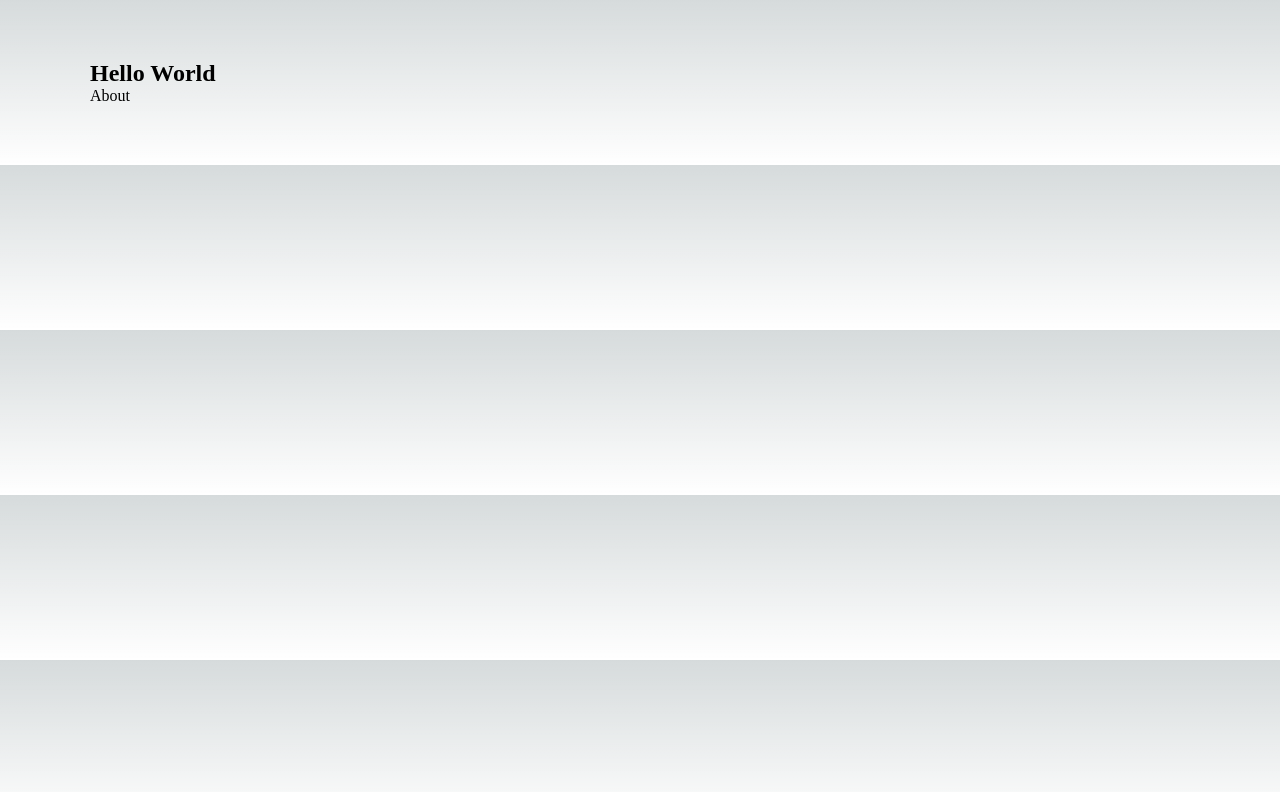
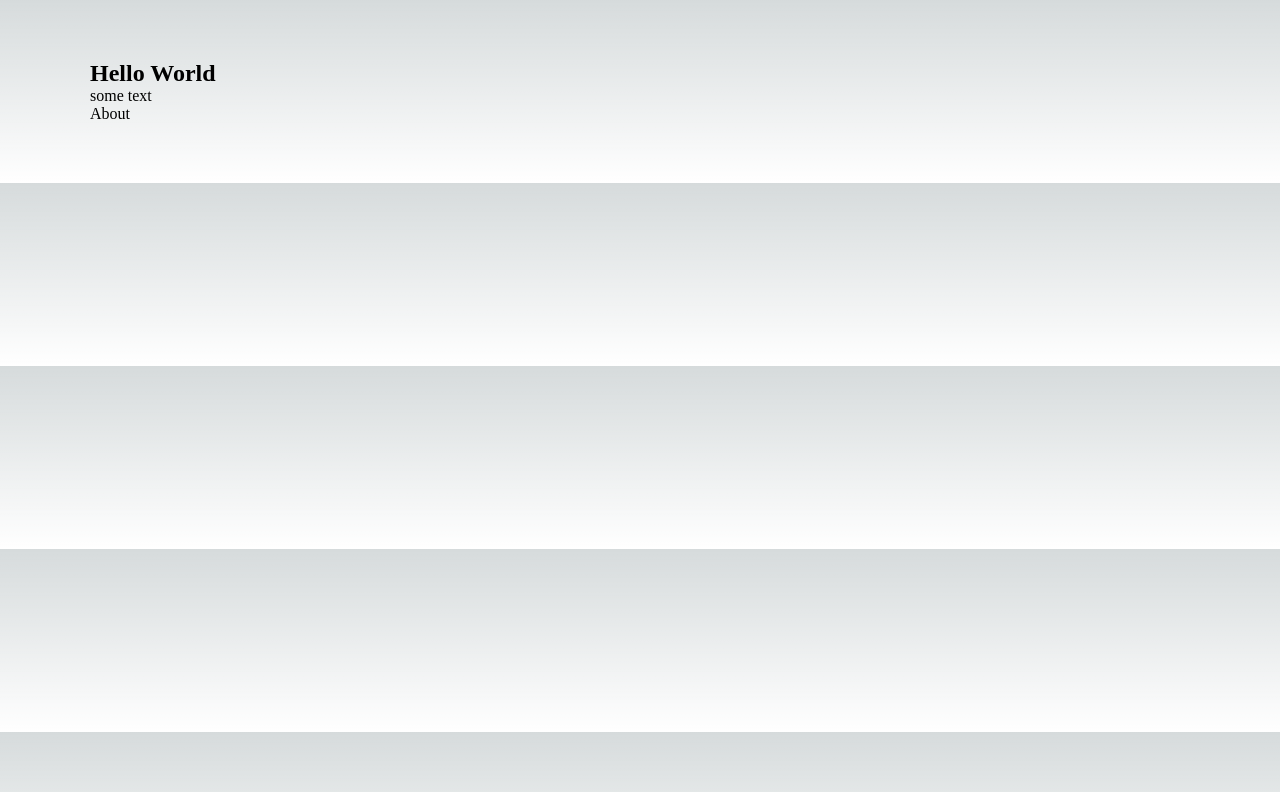
Before and after one commit to github-actions-test1041/nextjs-starter1355, a Next.js app: page / in a window 1280 px wide. Shown: the top 792 px of the page. Built offline with nearby package versions, Linux system fonts and the light colour scheme.

Commit message:
Update page.tsx

```diff
--- a/src/app/page.tsx
+++ b/src/app/page.tsx
@@ -5,6 +5,7 @@ export default function Home() {
     <main className="main">
       <div>
         <h2>Hello World</h2>
+        <p>some text</p>
       </div>
       <Link href="/about">About</Link>
     </main>
```
